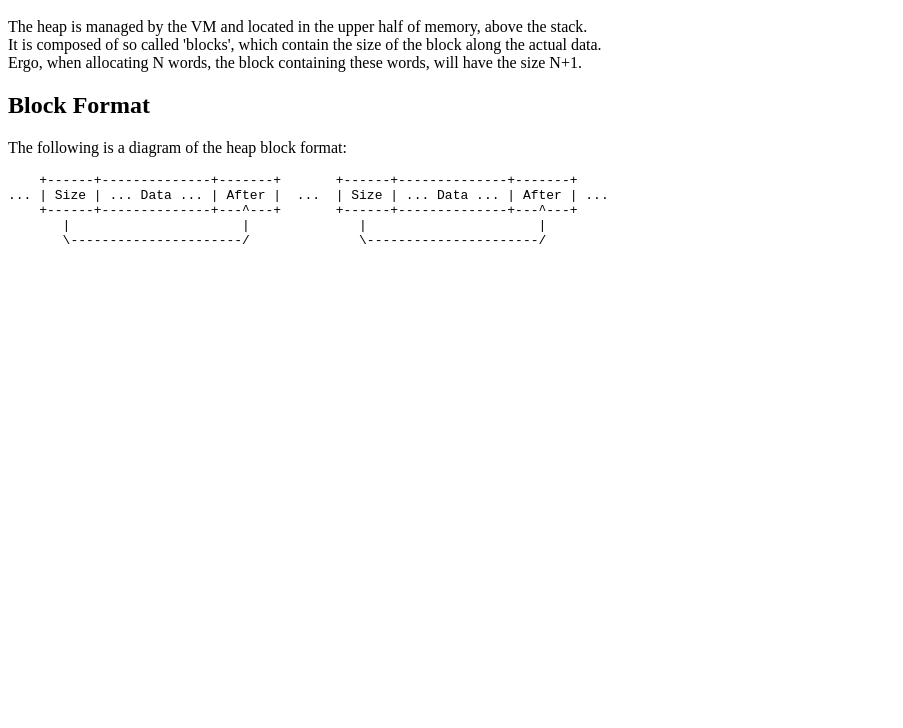
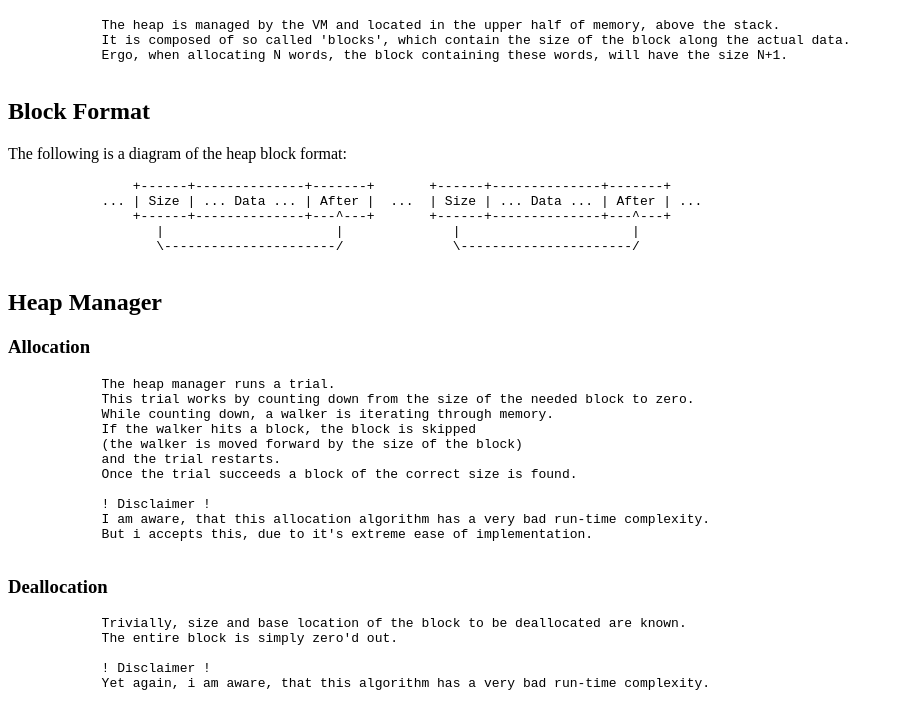
Before and after one commit to snugl/proto1, a plain HTML site: page proto/lang/docs/heap.html in a window 1280 px wide. Shown: the part 48-776 px from the top of the page, without its empty margins (0-903 px from the left). Drawn offline with Linux system fonts and the light colour scheme.

Commit message:
extended heap docs to include heap manager

```diff
--- a/proto/lang/docs/heap.html
+++ b/proto/lang/docs/heap.html
@@ -1,21 +1,45 @@
 <html>
     <body>
         <h1>The Heap</h1>
-        <p>
-            The heap is managed by the VM and located in the upper half of memory, above the stack. <br>
-            It is composed of so called 'blocks', which contain the size of the block along the actual data. <br>
-            Ergo, when allocating N words, the block containing these words, will have the size N+1. <br>
-        </p>
+        <pre>
+            The heap is managed by the VM and located in the upper half of memory, above the stack.
+            It is composed of so called 'blocks', which contain the size of the block along the actual data.
+            Ergo, when allocating N words, the block containing these words, will have the size N+1.
+        </pre>
         <h2>Block Format</h2>
         <p>The following is a diagram of the heap block format:</p>
         <pre>
-    +------+--------------+-------+       +------+--------------+-------+
-... | Size | ... Data ... | After |  ...  | Size | ... Data ... | After | ...
-    +------+--------------+---^---+       +------+--------------+---^---+
-       |                      |              |                      |
-       \----------------------/              \----------------------/
+                +------+--------------+-------+       +------+--------------+-------+
+            ... | Size | ... Data ... | After |  ...  | Size | ... Data ... | After | ...
+                +------+--------------+---^---+       +------+--------------+---^---+
+                   |                      |              |                      |
+                   \----------------------/              \----------------------/
         </pre>
 
+        <h2>Heap Manager</h2>
+        <h3>Allocation</h3>
+        <pre>
+            The heap manager runs a trial.
+            This trial works by counting down from the size of the needed block to zero.
+            While counting down, a walker is iterating through memory.
+            If the walker hits a block, the block is skipped
+            (the walker is moved forward by the size of the block)
+            and the trial restarts.
+            Once the trial succeeds a block of the correct size is found.
+
+            ! Disclaimer !
+            I am aware, that this allocation algorithm has a very bad run-time complexity.
+            But i accepts this, due to it's extreme ease of implementation.
+        </pre>
+
+        <h3>Deallocation</h3>
+        <pre>
+            Trivially, size and base location of the block to be deallocated are known.
+            The entire block is simply zero'd out.
+
+            ! Disclaimer !
+            Yet again, i am aware, that this algorithm has a very bad run-time complexity.
+        </pre>
 
     </body>
 </html>
```
